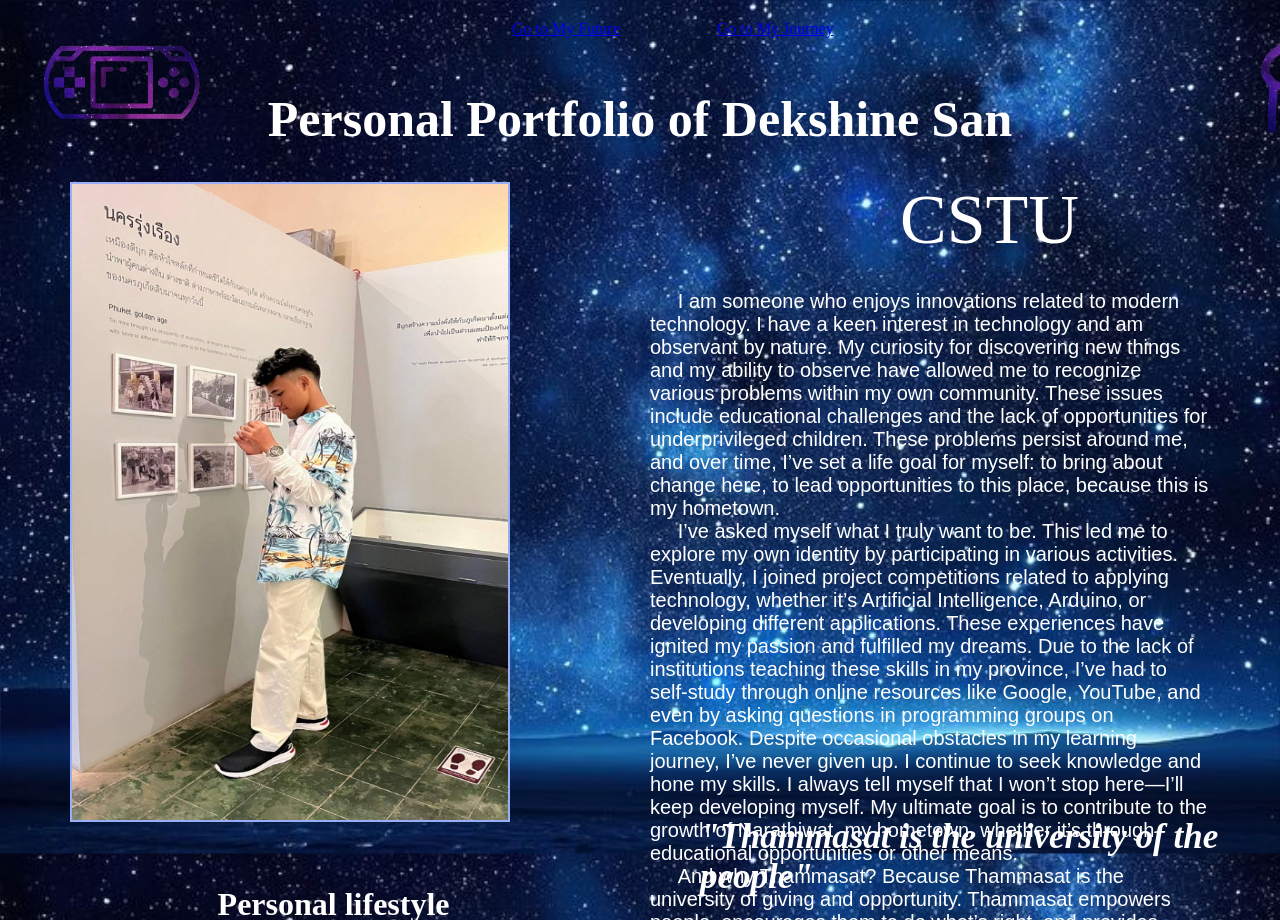
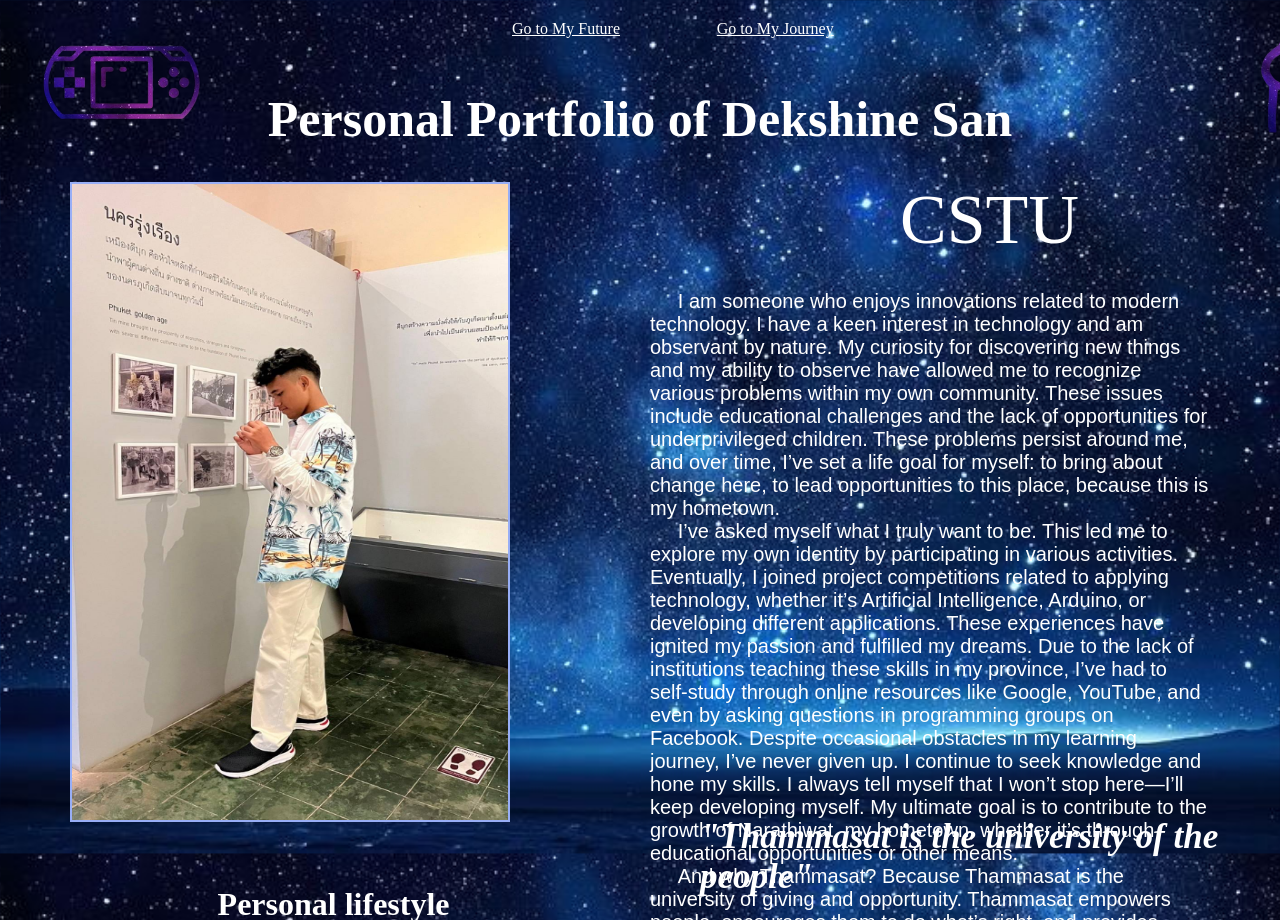
Before and after one commit to HasanTU/6709681198_MyCSTUStory, a plain HTML site: page index.html in a window 1280 px wide. Shown: the top 920 px of the page. Drawn offline with Linux system fonts and the light colour scheme.

Commit message:
version2.1 adjust color of text link

```diff
--- a/myfuturestyle.css
+++ b/myfuturestyle.css
@@ -112,6 +112,7 @@ body{
     left: 40%;
     display: block;
     margin-top: 20px;
+    color: #ffffff;
 }
 #linkJ{
     position: absolute;
@@ -119,4 +120,5 @@ body{
     left: 56%;
     display: block;
     margin-top: 20px;
+    color: #ffffff;
 }
--- a/myjourneystyle.css
+++ b/myjourneystyle.css
@@ -114,6 +114,7 @@ body{
     left: 40%;
     display: block;
     margin-top: 20px;
+    color: #ffffff;
 }
 #linkS{
     position: absolute;
@@ -121,4 +122,5 @@ body{
     left: 56%;
     display: block;
     margin-top: 20px;
+    color: #ffffff;
 }
--- a/mystyle.css
+++ b/mystyle.css
@@ -165,6 +165,7 @@ body{
     left: 40%;
     display: block;
     margin-top: 20px;
+    color: #ffffff;
 }
 #linkJ{
     position: absolute;
@@ -172,4 +173,5 @@ body{
     left: 56%;
     display: block;
     margin-top: 20px;
+    color: #ffffff;
 }
```
